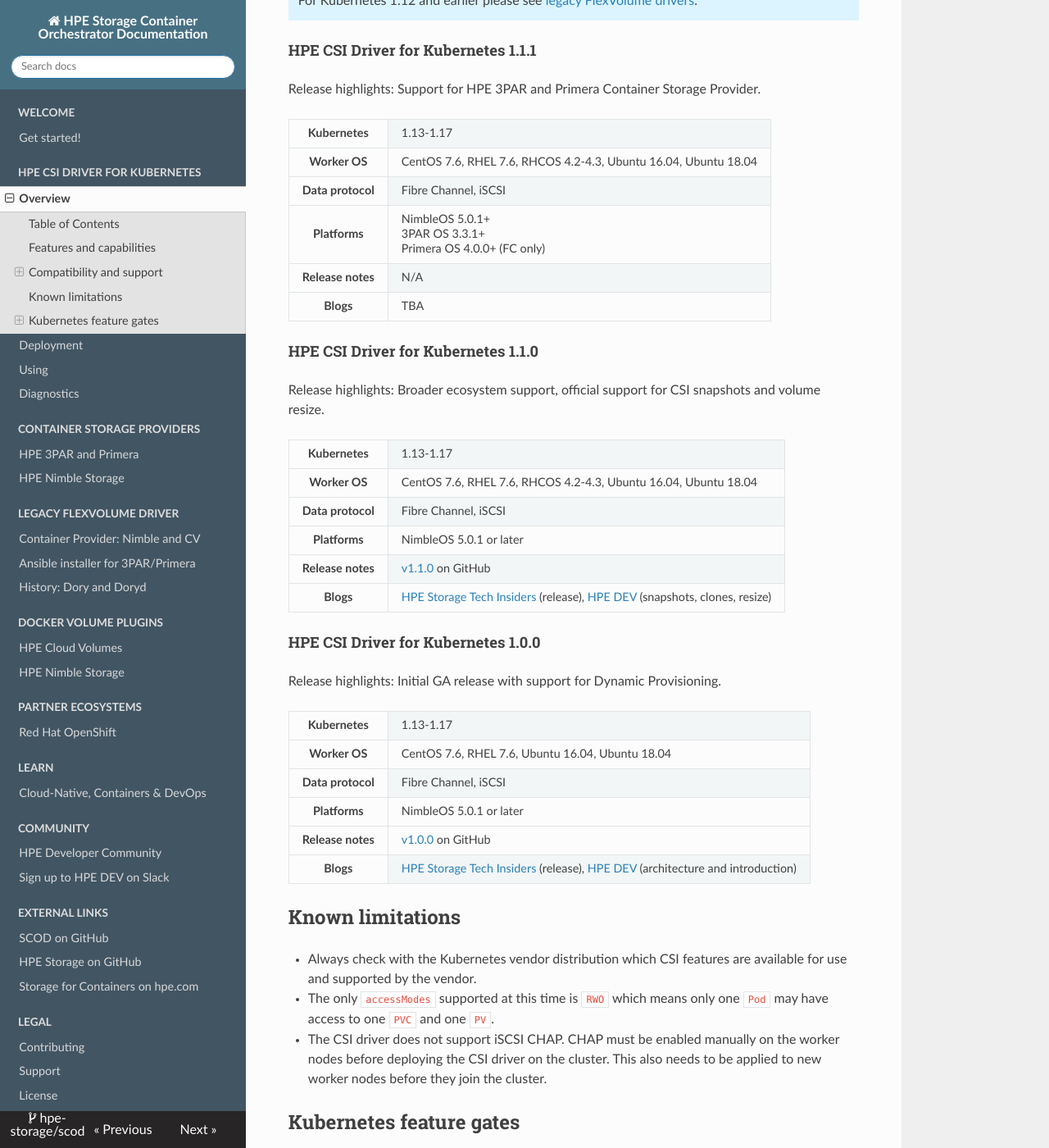
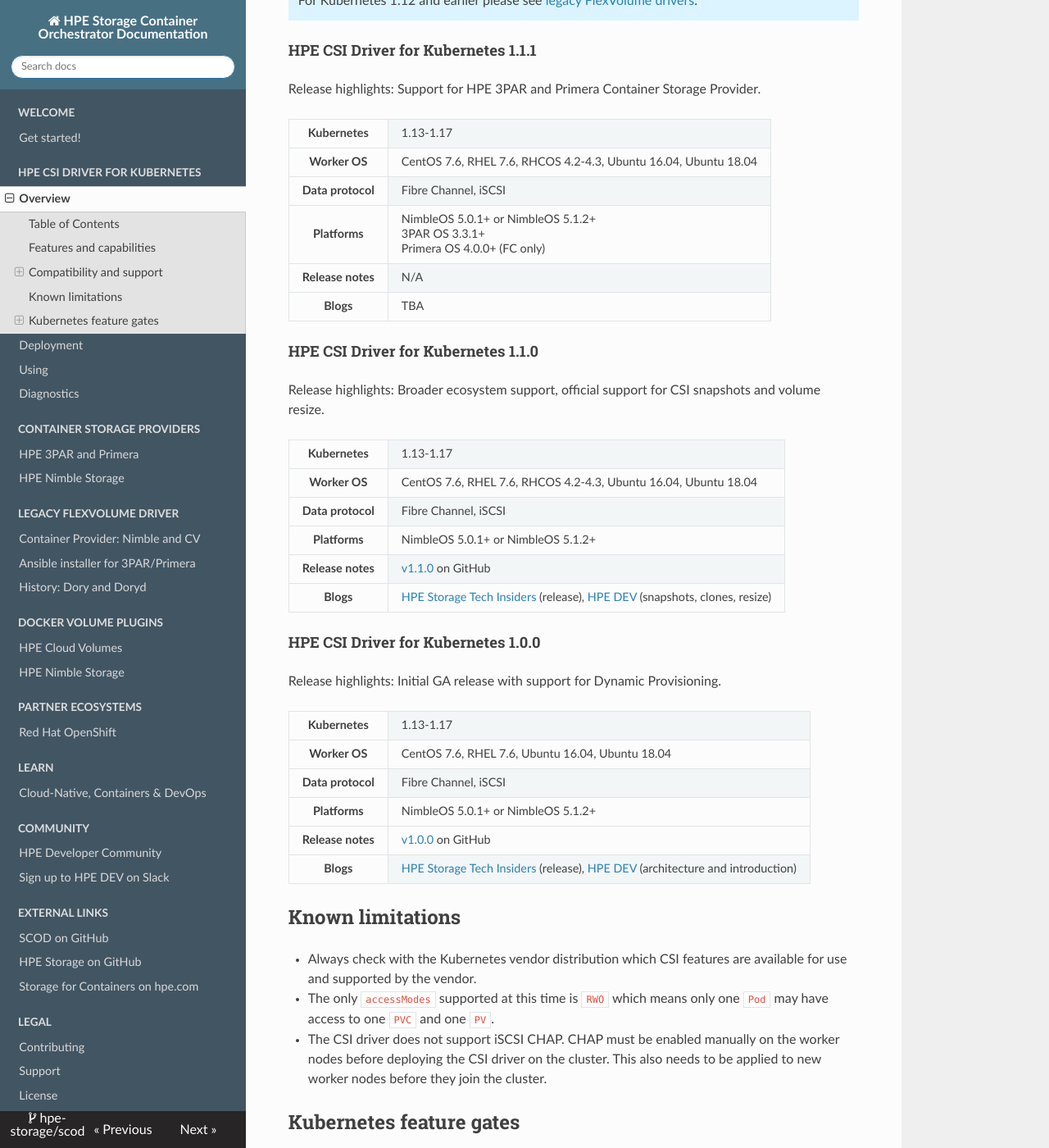
Before and after one commit to hpe-storage/scod, an MkDocs documentation site: the page built from docs/csi_driver/index.md, in a window 1280 px wide and 1400 px high, scrolled down 2378 px. Shown: the whole window at 82% size. Built offline with MkDocs 1.6.1, drawn with Linux system fonts in a browser that asks for light colours; nearby versions of some CDN libraries.

Commit message:
version fix
Signed-off-by: Michael Mattsson <michael.mattsson@nimblestorage.com>

```diff
--- a/docs/csi_driver/index.md
+++ b/docs/csi_driver/index.md
@@ -62,7 +62,7 @@
   <tr>
     <th>Platforms</th>
     <td>
-      NimbleOS 5.0.1+<br/>
+      NimbleOS 5.0.1+ or NimbleOS 5.1.2+<br/>
       3PAR OS 3.3.1+<br/>
       Primera OS 4.0.0+ (FC only)<br/>
     </td>
@@ -95,7 +95,7 @@
   <tr>
     <th>Platforms</th>
     <td>
-      NimbleOS 5.0.1 or later
+      NimbleOS 5.0.1+ or NimbleOS 5.1.2+
     </td>
   <tr>
     <th>Release notes</th>
@@ -126,7 +126,7 @@
   <tr>
     <th>Platforms</th>
     <td>
-      NimbleOS 5.0.1 or later
+      NimbleOS 5.0.1+ or NimbleOS 5.1.2+
     </td>
   <tr>
   <tr>
```
